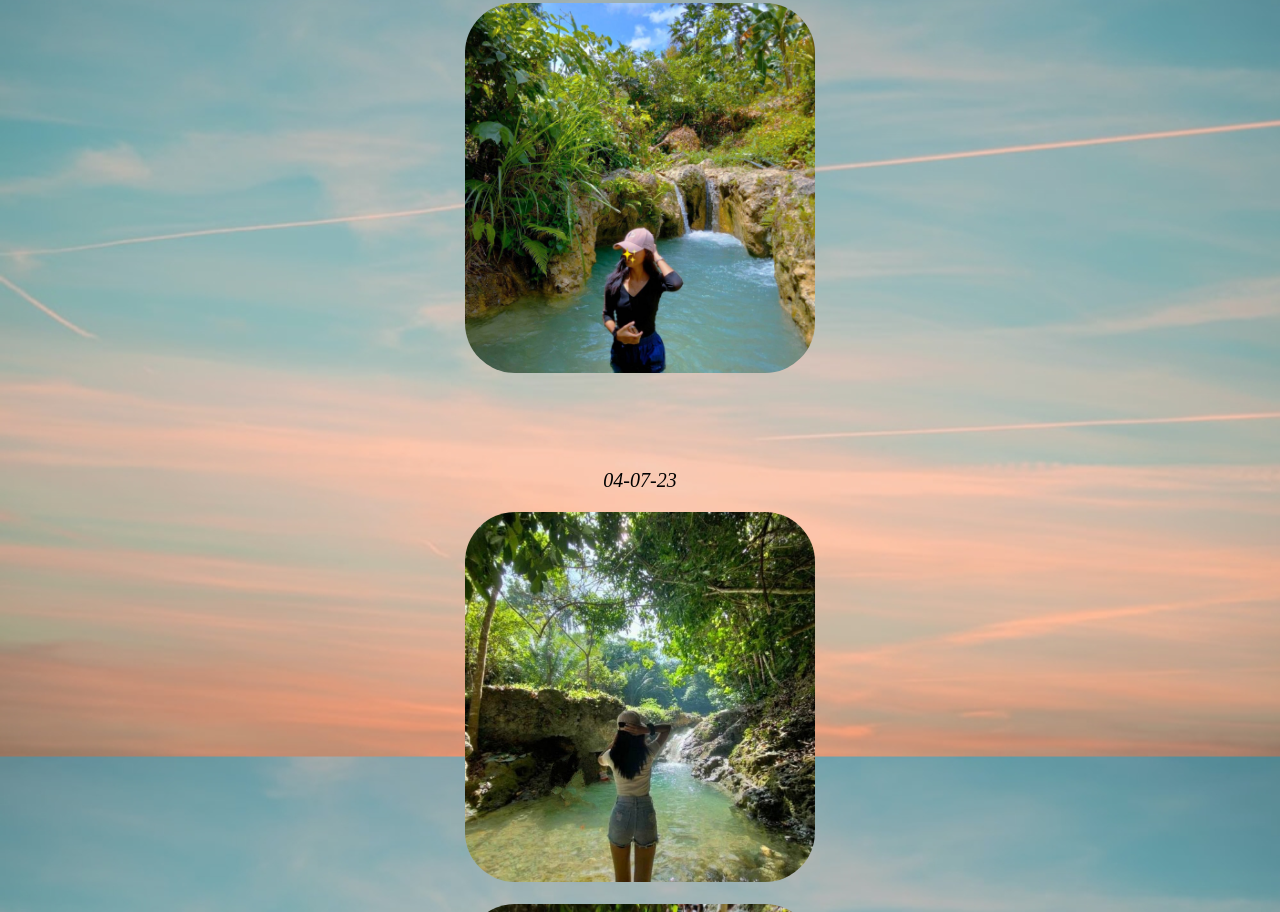
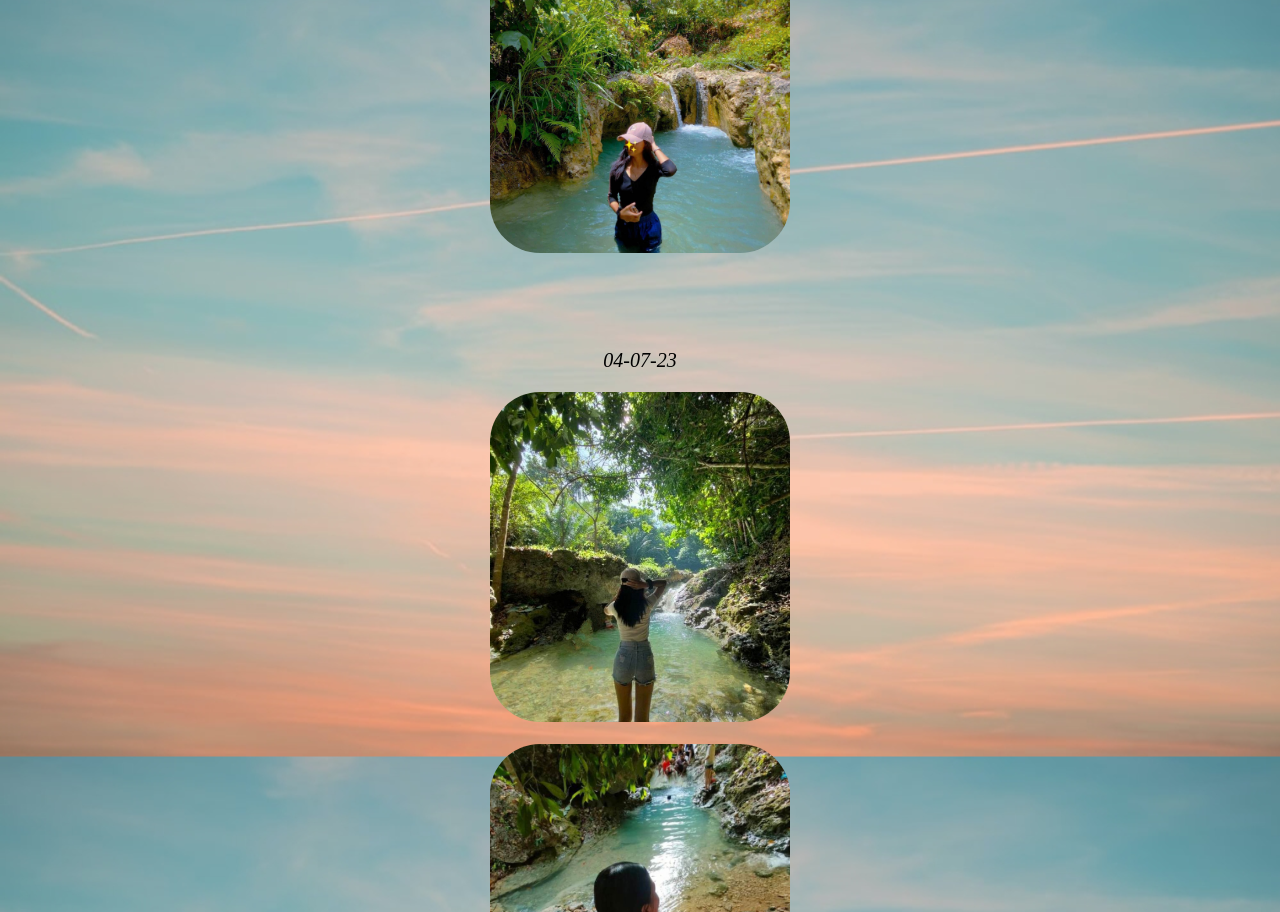
Before and after one commit to JoScripty/JoScripty.github.io, a plain HTML site: page index.html in a window 1280 px wide. Shown: the part 904-1816 px from the top of the page. Drawn offline with Linux system fonts and the light colour scheme.

Commit message:
Update style.css

```diff
--- a/style.css
+++ b/style.css
@@ -9,8 +9,8 @@ background-repeat: no-repeat;
 }
 
 img{
-width: 350px;
-height: 370px;
+width: 300px;
+height: 330px;
 object-fit: cover;
 border-radius: 50px;
 transition: width 0.7s;
@@ -18,18 +18,18 @@ transition: width 0.7s;
 }
 
 img:hover{
-width: 500px;
+width: 400px;
 }
 
 .date1{
 font-style: italic;
-font-weight: 525;
+font-weight: 500;
 font-size: 20px;
 }
 
 .date2{
 font-style: italic;
-font-weight: 525;
+font-weight: 500;
 font-size: 20px;
 }
 
```
